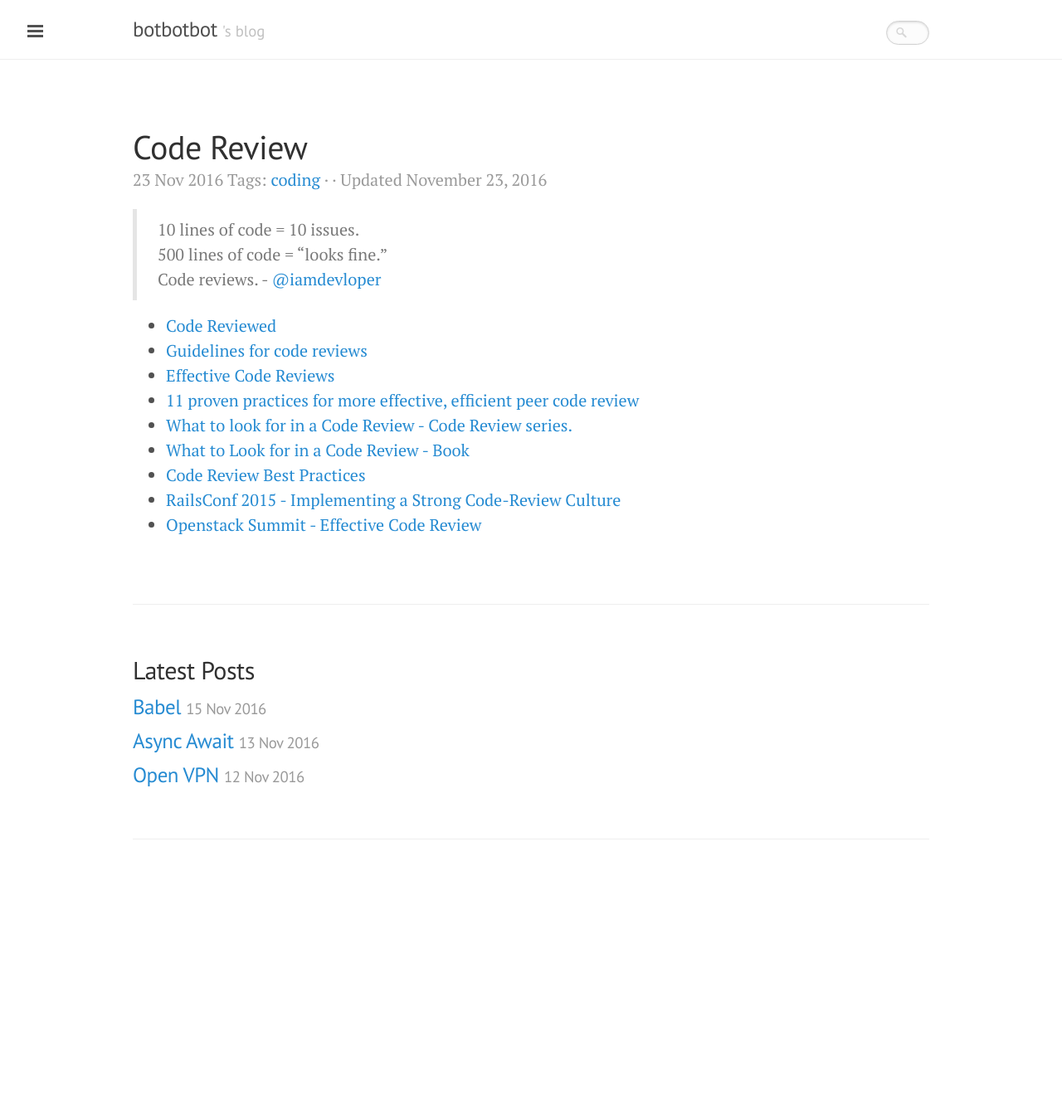
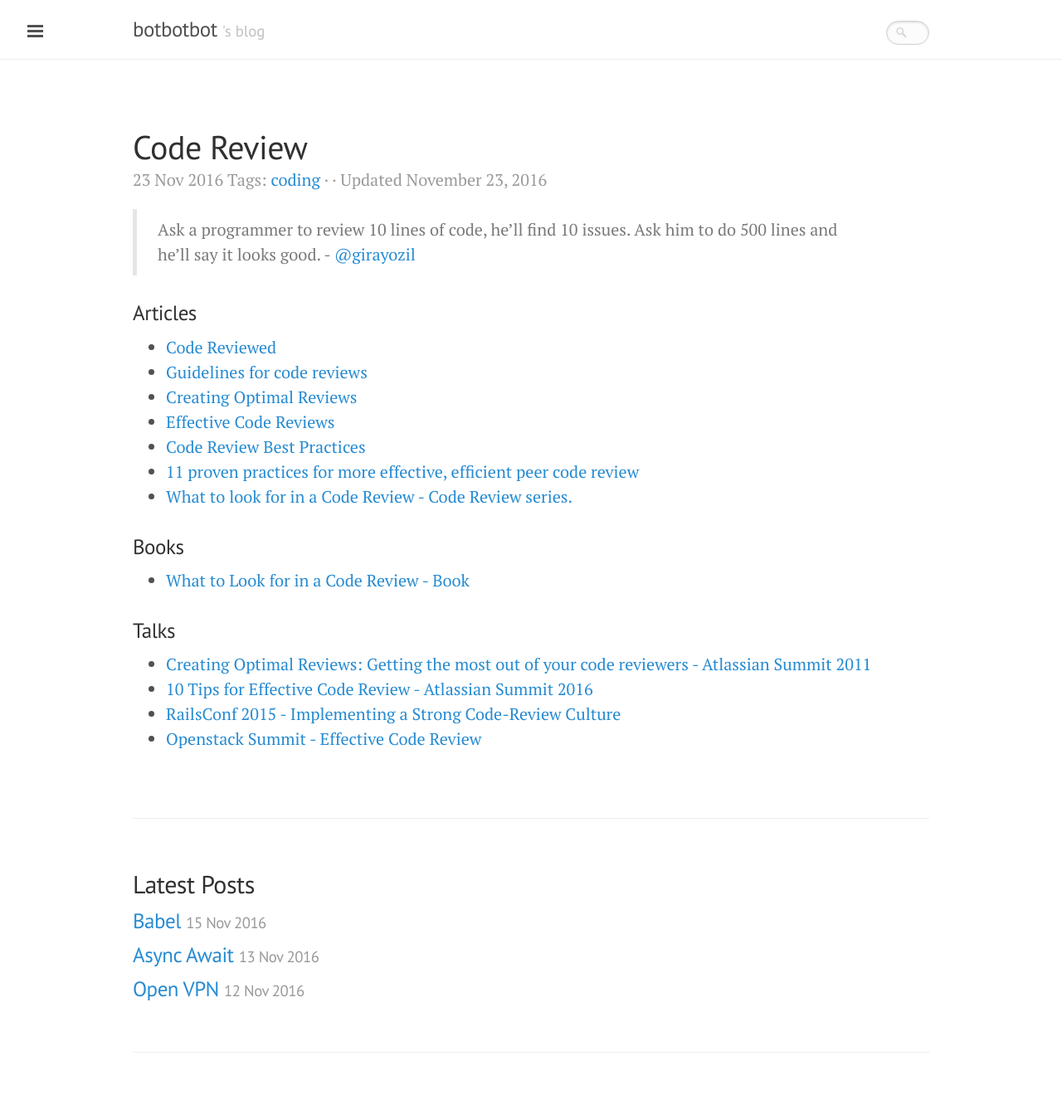
Before and after one commit to ibotdotout/ibotdotout.github.io, a Jekyll site: the page built from _posts/2016-11-23-code-review.md, in a window 1280 px wide. Shown: the whole page at 83% size. Built offline with Jekyll 4.4.1, drawn with Linux system fonts in a browser that asks for light colours; nearby versions of some CDN libraries; comment, search, counter and statistics services are not loaded; before the commit the page ends 1092 px from its top, so only the background shows below that.

Commit message:
update(conding): code review

```diff
--- a/_posts/2016-11-23-code-review.md
+++ b/_posts/2016-11-23-code-review.md
@@ -10,18 +10,27 @@ update_date: 2016-11-23
 # excerpt: summary
 ---
 
-> 10 lines of code = 10 issues.
-> 500 lines of code = "looks fine."
-> Code reviews. - [@iamdevloper](https://twitter.com/iamdevloper/status/397664295875805184)
+> Ask a programmer to review 10 lines of code, he'll find 10 issues. Ask him to do 500 lines and he'll say it looks good. - [@girayozil](https://twitter.com/girayozil/status/306836785739210752)
 
 <!-- more -->
 
+### Articles
+
 * [Code Reviewed](https://github.com/thoughtbot/guides/tree/master/code-review)
 * [Guidelines for code reviews](https://github.com/lyst/MakingLyst/tree/master/code-reviews)
+* [Creating Optimal Reviews](http://blogs.atlassian.com/2011/07/creating_optimal_reviews/)
 * [Effective Code Reviews](http://codeahoy.com/2016/04/03/effective-code-reviews/)
+* [Code Review Best Practices](https://www.kevinlondon.com/2015/05/05/code-review-best-practices.html)
 * [11 proven practices for more effective, efficient peer code review](http://www.ibm.com/developerworks/rational/library/11-proven-practices-for-peer-review/)
 * [What to look for in a Code Review - Code Review series.](https://blog.jetbrains.com/upsource/2015/07/23/what-to-look-for-in-a-code-review/)
+
+### Books
+
 * [What to Look for in a Code Review - Book](https://leanpub.com/whattolookforinacodereview)
-* [Code Review Best Practices](https://www.kevinlondon.com/2015/05/05/code-review-best-practices.html)
+
+### Talks
+
+* [Creating Optimal Reviews: Getting the most out of your code reviewers - Atlassian Summit 2011](https://www.youtube.com/watch?v=7EKvGC7y6vo)
+* [10 Tips for Effective Code Review - Atlassian Summit 2016](https://www.youtube.com/watch?v=fatTnX8_ZRk)
 * [RailsConf 2015 - Implementing a Strong Code-Review Culture](https://www.youtube.com/watch?v=PJjmw9TRB7s)
 * [Openstack Summit - Effective Code Review](https://www.youtube.com/watch?v=npIk9Zi4lnQ)
```
